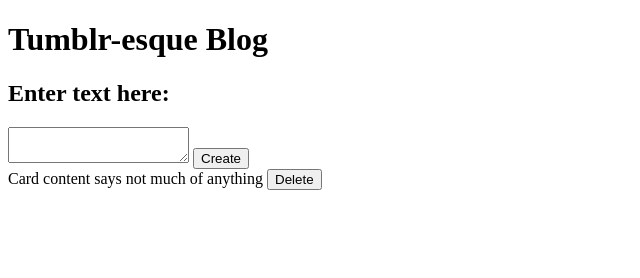
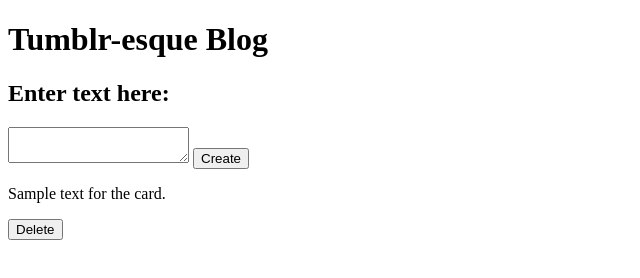
Before and after one commit to lapinell/dynamic-cards, a plain HTML site: page index.html in a window 1280 px wide. Shown: the whole page, without its empty margins (0-640 px from the left). Drawn offline with Linux system fonts and the light colour scheme.

Commit message:
moved html to js and created object to handle card creation and createCard function to print card to dom

```diff
--- a/cards.js
+++ b/cards.js
@@ -1,6 +1,45 @@
 "use strict";
 
-//* Instructions *//
+// Create New Card //
 
-// Print text to DOM
+function card (content, cardID, deleteID) {
+    this.content = content,
+    this.cardID = cardID,
+    this.deleteID = deleteID
+};
+
+// Generate cardIDs //
+
+let generateCardId = () => {
+
+};
+
+// Generate delete IDs //
+
+let generateDeleteId = () => {
+
+};
+
+// Add user content to card//
+
+var newCard = new card('Card content says not much of anything', 'T-CID001', 'T-DID001');
+
+console.log(newCard);
+
+// Store new cards in an array //
+
+// Print card to DOM //
+let createCard = (userContent) => {
+    let newCard = new card (userContent, 'T-CID001', 'T-DID001');
+    let cardContent = '';
+    cardContent += `<article id="${newCard.cardID}">`;
+    cardContent += `<p>${newCard.content}</p>`;
+    cardContent += `<button id="${newCard.deleteID}">Delete</button>`;
+    cardContent += `</article>`;
+
+    document.getElementById('contentContainer').innerHTML = cardContent;
+}
+
+createCard('Sample text for the card.');
+
 // Delete text from DOM
--- a/index.html
+++ b/index.html
@@ -15,10 +15,6 @@
         <button id="createContent">Create</button>
     </header>
     <main id="contentContainer">
-        <article id="uniqueID">
-            Card content says not much of anything
-            <button id="uniquedDeleteId">Delete</button>
-        </article>
     </main>
     <script src="cards.js"></script>
 </body>
```
